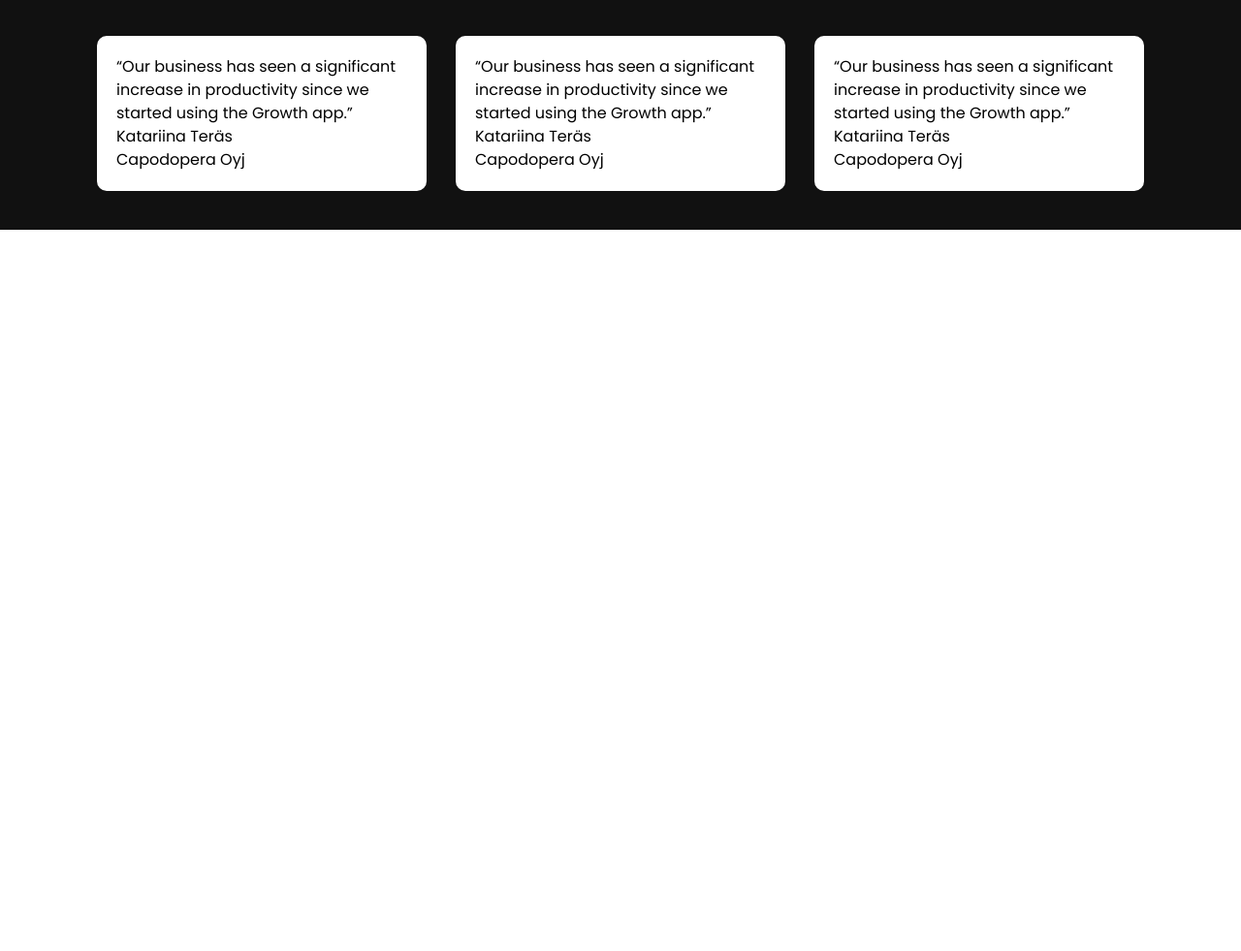
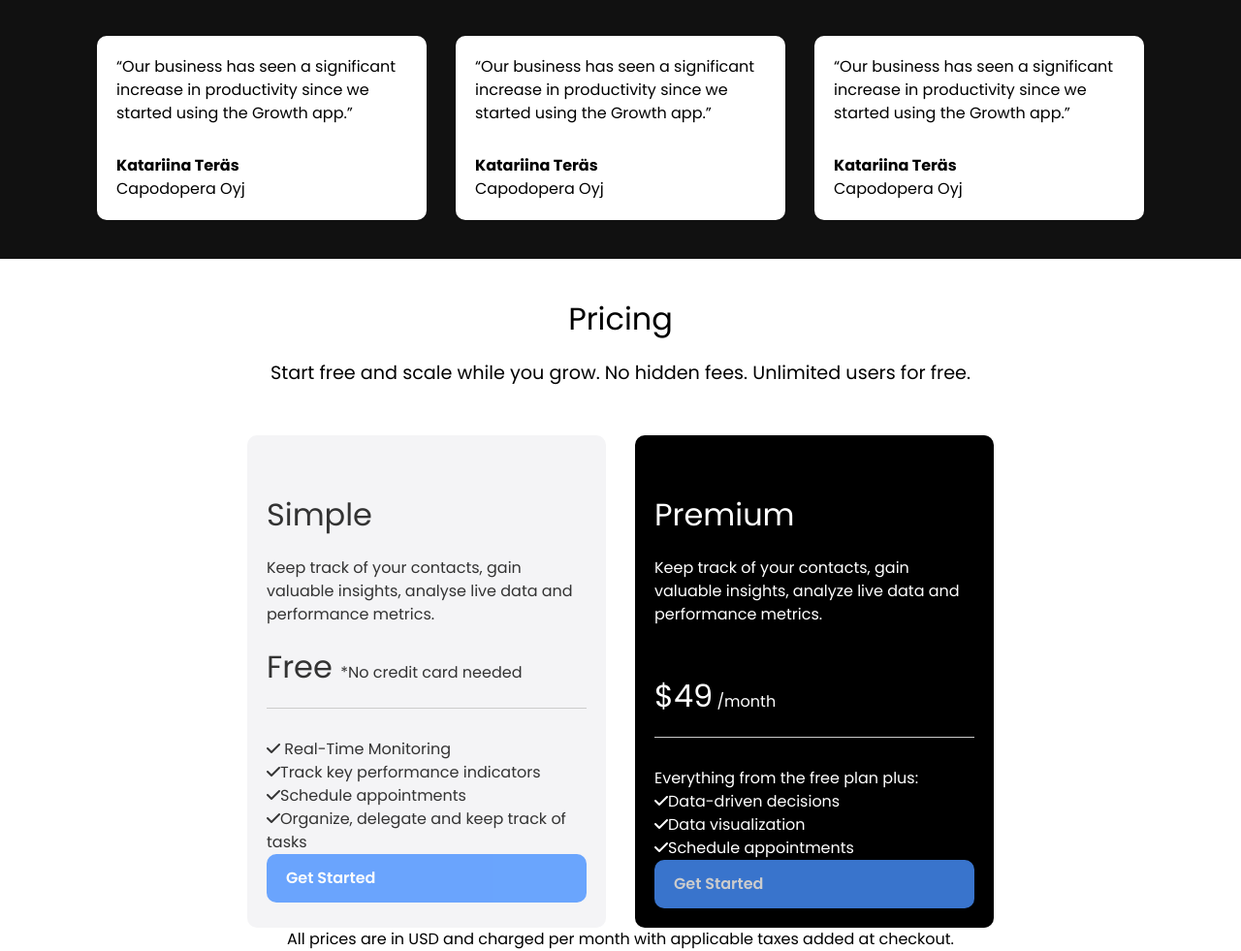
Before and after one commit to brje/CT70A9110-SDS-Front-end, a plain HTML site: page index.html in a window 1280 px wide. Shown: the part 1666-2647 px from the top of the page at 97% size. Before the commit the page ends 1903 px from the top, so only its background shows below. Drawn offline with Linux system fonts and the light colour scheme; files whose address does not match are found by name.

Commit message:
commit 60-70

```diff
--- a/css/style.css
+++ b/css/style.css
@@ -91,7 +91,7 @@
     padding: 10px 0 40px;
 }
 
-.video-content {
+.video .video-content {
     display: flex;
     flex-direction: column;
     align-items: center;
@@ -112,11 +112,36 @@
 }
 
 /* Alapalkin grid*/
-.testimonials-grid {
+.testimonials .testimonials-grid {
     display: grid;
     grid-template-columns: repeat(3, 1fr);
     gap: 30px;
 }
+
+.testimonials .card p:nth-child(2) {
+    margin-top: 30px;
+    font-weight: bold;
+}
+
+/* Pricing */
+.pricing-grid {
+    display: grid;
+    grid-template-columns: repeat(2, 1fr);
+    gap: 30px;
+    margin-top: 50px;
+}
+
+/* Tämä kohta tekee viivan väärään kohtaan jostain syystä. Margin-bottom arvolla 0 toimii oikein?*/
+.pricing .pricing-card-subheading {
+    margin-bottom: 30px;
+}
+
+.pricing .pricing-card-price {
+    margin-bottom: 30px;
+    padding: 20px 0;
+    border-bottom: 1px solid #ccc;
+}
+
 
 /* Utility Classes */
 .container {
@@ -129,6 +154,14 @@
     max-width: 800px;
     margin: 0 auto;
     padding: 0 15px;
+}
+
+/* Card */
+.card {
+    background: #fff;
+    color: #000;
+    border-radius: 10px;
+    padding: 20px;
 }
 
 /* Buttons */
@@ -224,11 +257,3 @@
     background: #000;
     color: #fff;
 }
-
-/* Card */
-.card {
-    background: #fff;
-    color: #000;
-    border-radius: 10px;
-    padding: 20px;
-}
--- a/index.html
+++ b/index.html
@@ -127,6 +127,81 @@
         </div>
       </section>
 
+      <!-- Pricing -->
+    <section class="pricing">
+        <div class="container-sm">
+            <h3 class="pricing-heading text-xl text-center">
+                Pricing
+            </h3>
+            <p class="pricing-subheading text-md text-center">
+                Start free and scale while you grow. No hidden fees. Unlimited users for free.
+            </p>
+            <div class="pricing-grid">
+                <!-- Pricing Card 1 -->
+                 <div class="card bg-light">
+                    <div class="pricing-card-header">
+                        <h4 class="pricing-heading text-xl">
+                            Simple
+                        </h4>
+                        <p class="princing-card-subhaeding">
+                            Keep track of your contacts, gain valuable insights, analyse live data and performance metrics.
+                        </p>
+                        <p class="pricing-card-price">
+                            <span class="text-xl">
+                                Free
+                            </span>
+                            *No credit card needed
+                        </p>
+                    </div>
+                    <div class="pricing-card-body">
+                        <ul>
+                            <li>
+                                <i class="fas fa-check"></i> Real-Time Monitoring
+                            </li>
+                            <li>
+                                <i class="fas fa-check"></i>Track key performance indicators
+                            </li>
+                            <li>
+                                <i class="fas fa-check"></i>Schedule appointments
+                            </li>
+                            <li>
+                                <i class="fas fa-check"></i>Organize, delegate and keep track of tasks
+                            </li>
+                        </ul>
+                        <a href="#" class="btn btn-primary btn-block">
+                            Get Started
+                        </a>
+                    </div>
+                 </div>
+
+                 <!-- Pricing Card 2 -->
+                <div class="card bg-black">
+                    <div class="pricing-card-header">
+                        <h4 class="pricing-card-heading text-xl">Premium</h4>
+                        <p class="pricing-card-subheading">
+                        Keep track of your contacts, gain valuable insights, analyze live data and performance metrics.
+                        </p>
+                        <p class="pricing-card-price">
+                            <span class="text-xl">$49</span> /month
+                        </p>
+                        </div>
+                        <div class="pricing-card-body">
+                            <p>Everything from the free plan plus:</p>
+                            <ul>
+                                <li><i class="fas fa-check"></i>Data-driven decisions</li>
+                                <li><i class="fas fa-check"></i>Data visualization</li>
+                                <li><i class="fas fa-check"></i>Schedule appointments</li>
+                            </ul>
+                            <a href="#" class="btn btn-primary btn-block">Get Started</a>
+                        </div>
+                    </div>
+                </div>
+                <p class="pricing-footer text-center">
+                    All prices are in USD and charged per month with applicable taxes added at checkout.
+                </p>
+            </div>
+    </section>
+
     <script src="js/main.js"></script>
 </body>
 </html>
```
